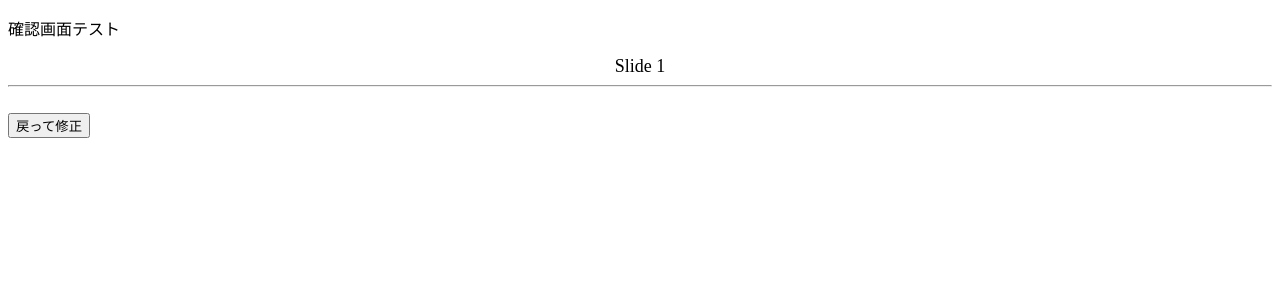
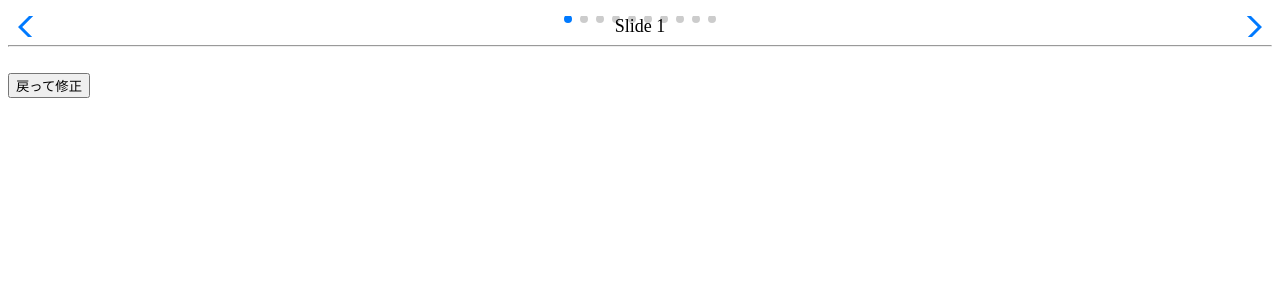
Before and after one commit to natsumi-sato/app2, a Vue app: page /#/confirm in a window 1280 px wide. Shown: the top 300 px of the page. Built offline with nearby package versions, Linux system fonts and the light colour scheme; the HTML template or start-up script is replaced by a standard one.

Commit message:
スライダープラグイン実装できた！！！！！あれ待って、これMITライセンスって書いてあったけど、何か記述するべき？

```diff
--- a/package.json
+++ b/package.json
@@ -10,7 +10,6 @@
     "build": "node build/build.js"
   },
   "dependencies": {
-    "@chenfengyuan/vue-carousel": "^1.0.1",
     "node-sass": "^4.12.0",
     "sass-loader": "^7.1.0",
     "vue": "^2.6.10",
--- a/src/components/confirmScreen.vue
+++ b/src/components/confirmScreen.vue
@@ -3,7 +3,7 @@
     <p>{{ msg }}</p>
 
     <div class="wrap">
-      <swiper>
+      <swiper :options="swiperOption">
         <swiper-slide>Slide 1</swiper-slide>
         <swiper-slide>Slide 2</swiper-slide>
         <swiper-slide>Slide 3</swiper-slide>
@@ -14,6 +14,9 @@
         <swiper-slide>Slide 8</swiper-slide>
         <swiper-slide>Slide 9</swiper-slide>
         <swiper-slide>Slide 10</swiper-slide>
+        <div class="swiper-pagination" slot="pagination"></div>
+        <div class="swiper-button-prev" slot="button-prev"></div>
+        <div class="swiper-button-next" slot="button-next"></div>
       </swiper>
     </div>
 
@@ -57,7 +60,19 @@ export default {
   name: "confirmScreen",
   data() {
     return {
-      msg: "確認画面テスト"
+      swiperOption: {
+        slidesPerView: 1,
+        spaceBetween: 30,
+        loop: true,
+        pagination: {
+          el: ".swiper-pagination",
+          clickable: true
+        },
+        navigation: {
+          nextEl: ".swiper-button-next",
+          prevEl: ".swiper-button-prev"
+        }
+      }
     };
   },
   components: {
```
Also changed, not shown: 1 other file (tests, documents, lock files or other folders).
